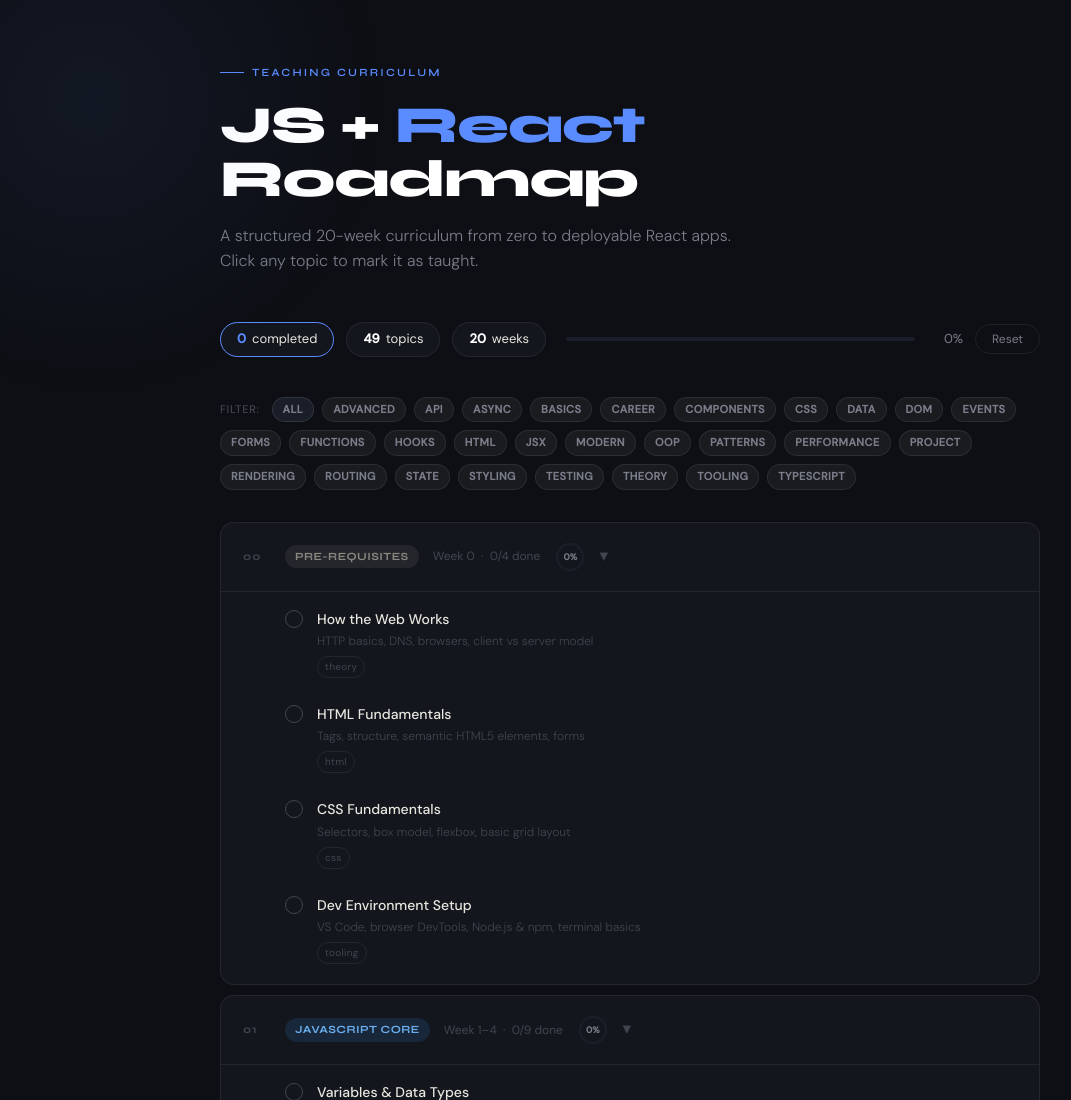
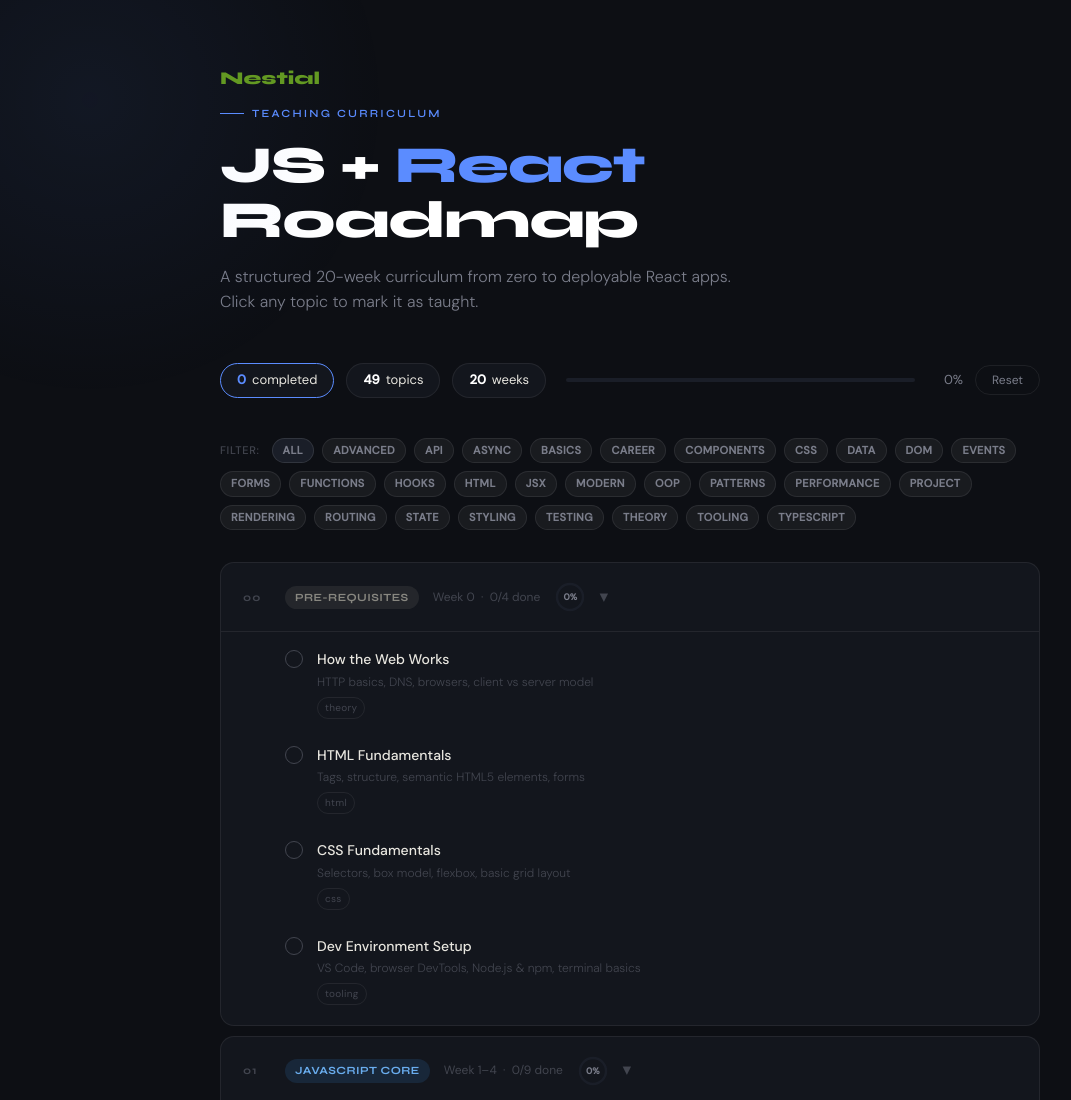
Before and after one commit to lakshya2106/js-roadmap, a plain HTML site: page index.html in a window 1280 px wide. Shown: the top 1100 px of the page, without its empty margins (10-1081 px from the left). Drawn offline with Linux system fonts and the light colour scheme.

Commit message:
Added Nestial name

```diff
--- a/index.html
+++ b/index.html
@@ -39,6 +39,16 @@
   }
 
   /* ── HERO ── */
+  .logo{
+    position: relative;
+    left: 0;
+    top: 0;
+    font-family: 'Syne', sans-serif;
+    font-size: 18px;
+    font-weight: 800;
+    color: var(--c6);
+    margin-bottom: 12px;
+  }
   .hero {
     padding: 64px 40px 48px;
     max-width: 900px;
@@ -336,6 +346,7 @@
 <body>
 
 <div class="hero">
+  <div class="logo">Nestial</div>
   <div class="hero-eyebrow">Teaching Curriculum</div>
   <h1>JS + <span>React</span><br>Roadmap</h1>
   <p class="hero-sub">A structured 20-week curriculum from zero to deployable React apps. Click any topic to mark it as taught.</p>
```
